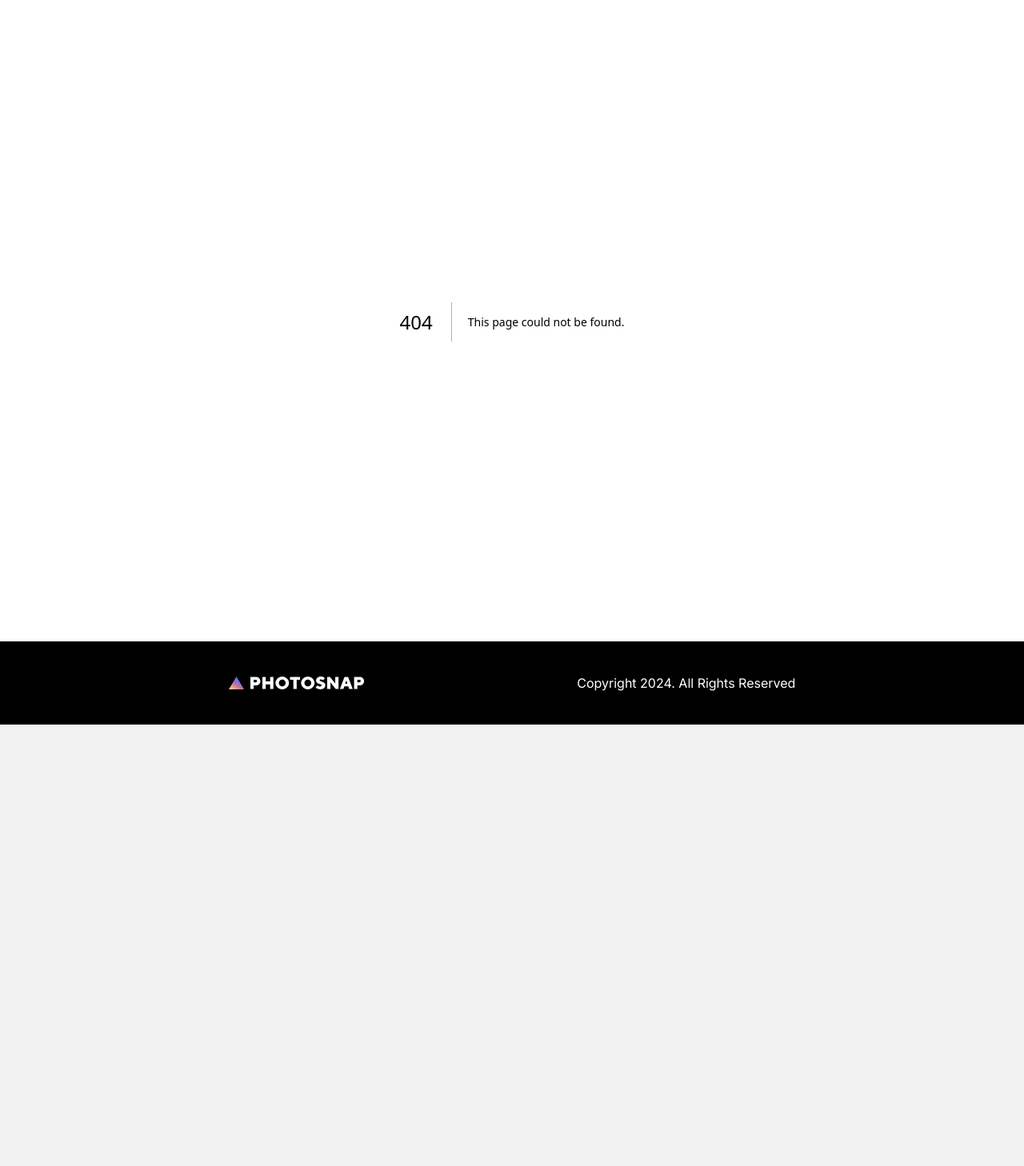
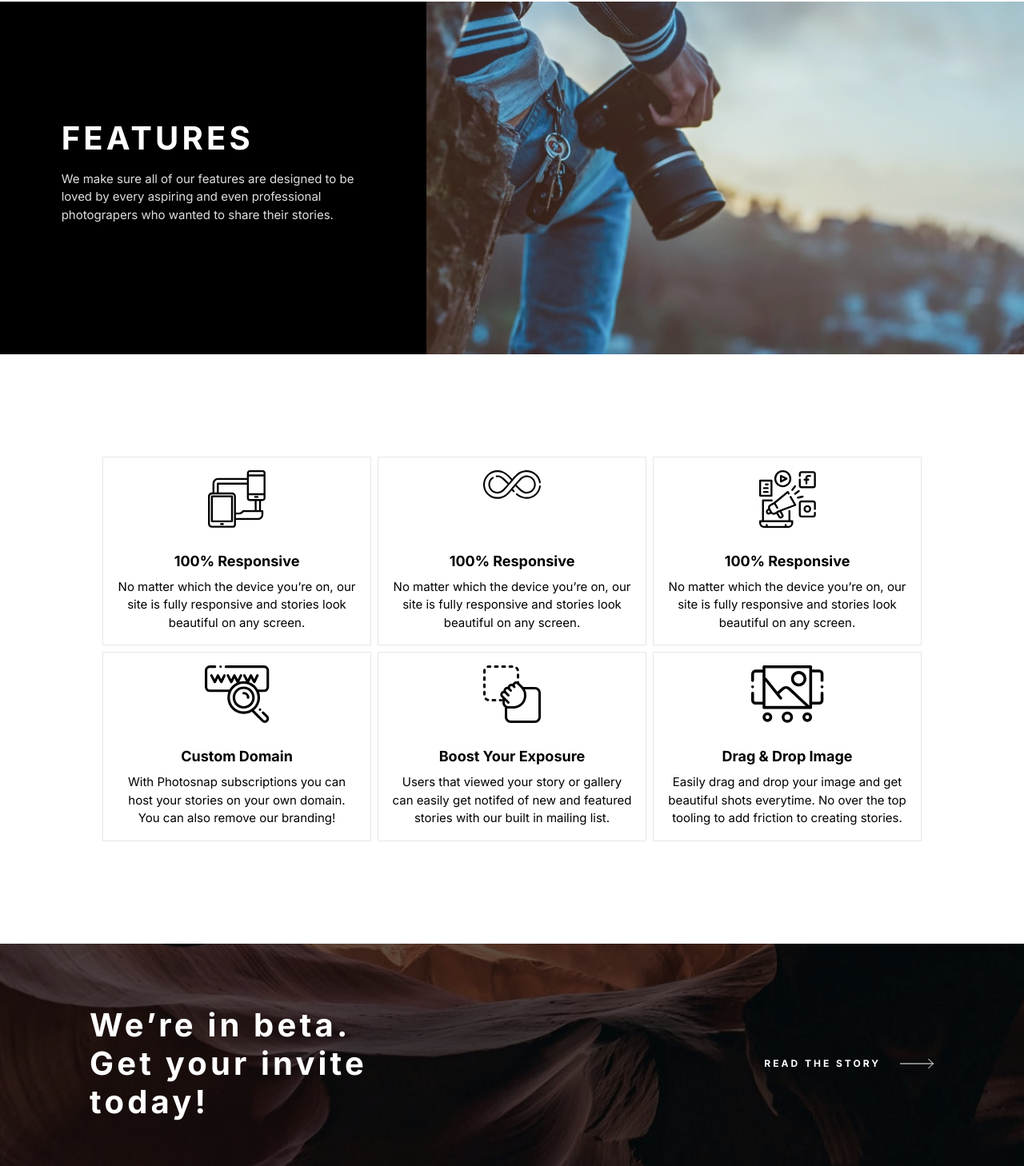
Before and after one commit to MuhammadFormanAli/next-app, a Next.js app: page /features in a window 1280 px wide. Before the commit this address had no page. Shown: the part 70-1528 px from the top of the page at 80% size. Before the commit the page ends 976 px from the top, so only its background shows below. Built offline with nearby package versions, Linux system fonts and the light colour scheme.

Commit message:
created freatures page

```diff
--- a/app/components/navbar/Navbar.jsx
+++ b/app/components/navbar/Navbar.jsx
@@ -11,7 +11,7 @@ const Navbar = () => {
             <div className='flex justify-between'>
                 <ul className='flex gap-6 text-black '>
                     <li><Link href="/stories">STORIES</Link></li>
-                    <li><Link href="/stories">FEATURES</Link></li>
+                    <li><Link href="/features">FEATURES</Link></li>
                     <li><Link href="/stories">PRICING</Link></li>
                 </ul>
             </div>
--- /dev/null
+++ b/app/features/page.jsx
@@ -0,0 +1,155 @@
+import Image from "next/image";
+import React from "react";
+import featuresImage from "@/public/assets/features/desktop/hero.jpg";
+import responsive from "@/public/assets/features/desktop/responsive.svg";
+import noLimit from "@/public/assets/features/desktop/no-limit.svg";
+import embed from "@/public/assets/features/desktop/embed.svg";
+import customDomain from "@/public/assets/features/desktop/custom-domain.svg";
+import boostExposure from "@/public/assets/features/desktop/boost-exposure.svg";
+import dragDrop from "@/public/assets/features/desktop/drag-drop.svg";
+import bgBeta from "@/public/assets/features/desktop/bg-beta.jpg";
+
+const page = () => {
+  return (
+    <div>
+      {/* features banner  */}
+      <div className="flex flex-col-reverse md:grid grid-cols-12 bg-black h-full text-white  ">
+        <div className=" py-16 px-8  col-span-12 md:col-span-7 lg:col-span-5 flex items-center justify-center md:flex-grow lg:flex-grow-0 ">
+          <div className="max-w-[380px]">
+            <h1 className="text-[32px] md:text-[40px] font-bold tracking-[4.17px] leading-[48px] ">
+              FEATURES
+            </h1>
+            <p className="text-[15px] text-[#DFDFDF] my-4">
+              We make sure all of our features are designed to be loved by every
+              aspiring and even professional photograpers who wanted to share
+              their stories.
+            </p>
+          </div>
+        </div>
+
+        <div className="col-span-12 md:col-span-5 lg:col-span-7">
+          <Image
+            className="w-full h-full object-cover"
+            src={featuresImage}
+            alt="hero image"
+          />
+        </div>
+      </div>
+
+      {/* features list  */}
+      <div className=" p-3 md:p-5 lg:p-32 grid grid-cols-1 lg:grid-cols-3 md:grid-cols-2 text-center bg-white gap-2 ">
+        {/* responsive design  */}
+        <div className="flex flex-col items-center justify-between  p-4 border hover:shadow-md   ">
+          <Image src={responsive} alt="ll" />
+          <div>
+            <h3 className="text-[18px] font-bold pt-7 pb-2 ">
+              100% Responsive
+            </h3>
+            <p className="text-center text-[15px]">
+              No matter which the device you’re on, our site is fully responsive
+              and stories look beautiful on any screen.
+            </p>
+          </div>
+        </div>
+
+        {/* no photo limit  */}
+        <div className="flex flex-col items-center justify-between  p-4 border hover:shadow-md   ">
+          <Image src={noLimit} alt="ll" />
+          <div>
+            <h3 className="text-[18px] font-bold pt-7 pb-2 ">
+              100% Responsive
+            </h3>
+            <p className="text-center text-[15px]">
+              No matter which the device you’re on, our site is fully responsive
+              and stories look beautiful on any screen.
+            </p>
+          </div>
+        </div>
+
+        {/* Available to Embed  */}
+        <div className="flex flex-col items-center justify-between  p-4 border hover:shadow-md   ">
+          <Image src={embed} alt="ll" />
+          <div>
+            <h3 className="text-[18px] font-bold pt-7 pb-2 ">
+              100% Responsive
+            </h3>
+            <p className="text-center text-[15px]">
+              No matter which the device you’re on, our site is fully responsive
+              and stories look beautiful on any screen.
+            </p>
+          </div>
+        </div>
+
+        {/* Custom Domain  */}
+        <div className="flex flex-col items-center justify-between  p-4 border hover:shadow-md   ">
+          <Image src={customDomain} alt="ll" />
+          <div>
+            <h3 className="text-[18px] font-bold pt-7 pb-2 ">Custom Domain</h3>
+            <p className="text-center text-[15px]">
+              With Photosnap subscriptions you can host your stories on your own
+              domain. You can also remove our branding!
+            </p>
+          </div>
+        </div>
+
+        {/* Boost Your Exposure  */}
+        <div className="flex flex-col items-center justify-between  p-4 border hover:shadow-md   ">
+          <Image src={boostExposure} alt="ll" />
+          <div>
+            <h3 className="text-[18px] font-bold pt-7 pb-2 ">
+              Boost Your Exposure
+            </h3>
+            <p className="text-center text-[15px]">
+              Users that viewed your story or gallery can easily get notifed of
+              new and featured stories with our built in mailing list.
+            </p>
+          </div>
+        </div>
+
+        {/* Drag & Drop Image */}
+        <div className="flex flex-col items-center justify-between  p-4 border hover:shadow-md   ">
+          <Image src={dragDrop} alt="ll" />
+          <div>
+            <h3 className="text-[18px] font-bold pt-7 pb-2 ">
+              Drag & Drop Image
+            </h3>
+            <p className="text-center text-[15px]">
+              Easily drag and drop your image and get beautiful shots everytime.
+              No over the top tooling to add friction to creating stories.
+            </p>
+          </div>
+        </div>
+      </div>
+
+      {/* we are in beta  */}
+      <div className="relative h-[300px]">
+        <Image
+          className="h-full w-full object-cover"
+          src={bgBeta}
+          alt="featuredImg"
+        />
+
+        <div className="absolute bg-black bg-opacity-25 p-4 md:p-16 lg:p-28 top-0 w-full h-full ">
+          <div className=" h-full  text-white flex flex-col md:flex-row gap-1 md:gap-4 justify-center md:justify-between items-center">
+            <h1 className=" max-w-[350px] text-[32px] md:text-[40px] font-bold tracking-[4.17px] leading-[48px] ">
+              We’re in beta. Get your invite today!
+            </h1>
+
+            <div className="flex gap-6 items-center text-white">
+              <button className="text-[12px] font-bold tracking-[3px] hover:underline ">
+                READ THE STORY
+              </button>
+              <svg xmlns="http://www.w3.org/2000/svg" width="43" height="14">
+                <g fill="none" fill-rule="evenodd" stroke="#fff">
+                  <path d="M0 7h41.864M35.428 1l6 6-6 6" />
+                </g>
+              </svg>
+            </div>
+          </div>
+        </div>
+      </div>
+    </div>
+  );
+};
+
+export default page;
```
Also changed, not shown: public/assets/features/desktop/bg-beta.jpg (renamed from public/assets/shared/desktop/bg-beta.jpg).
